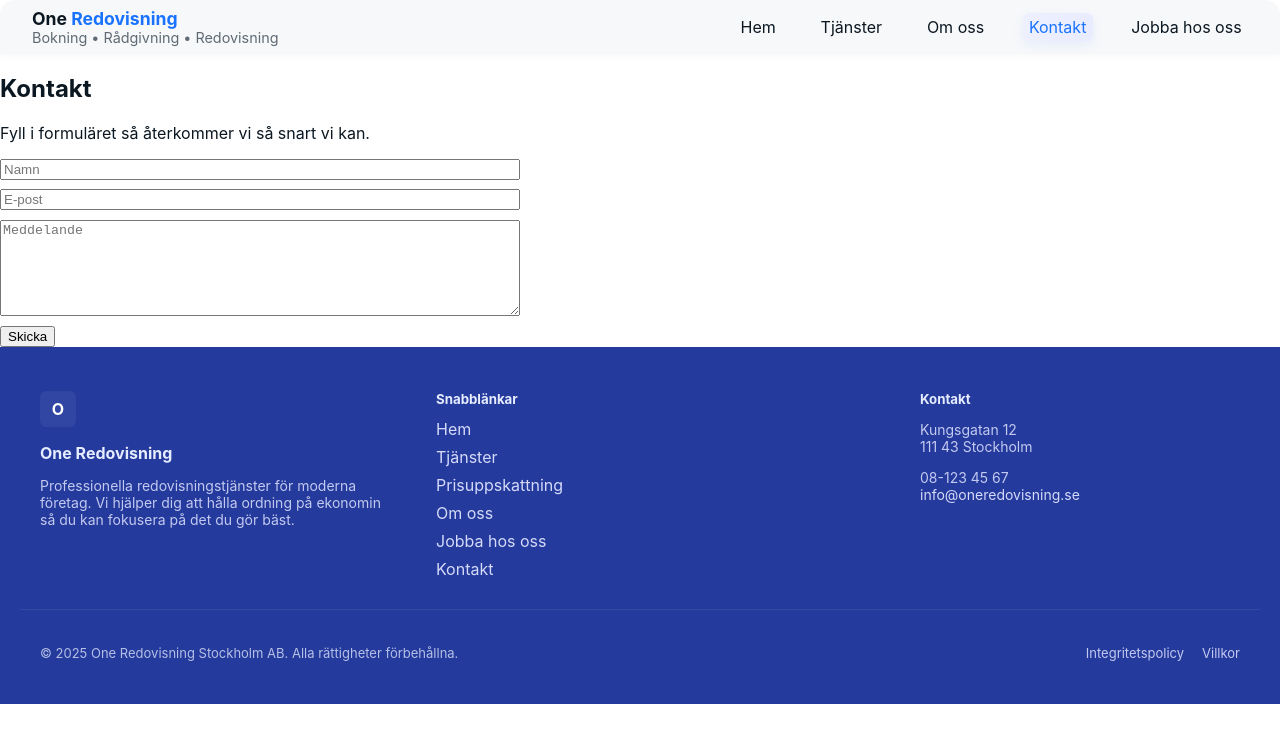
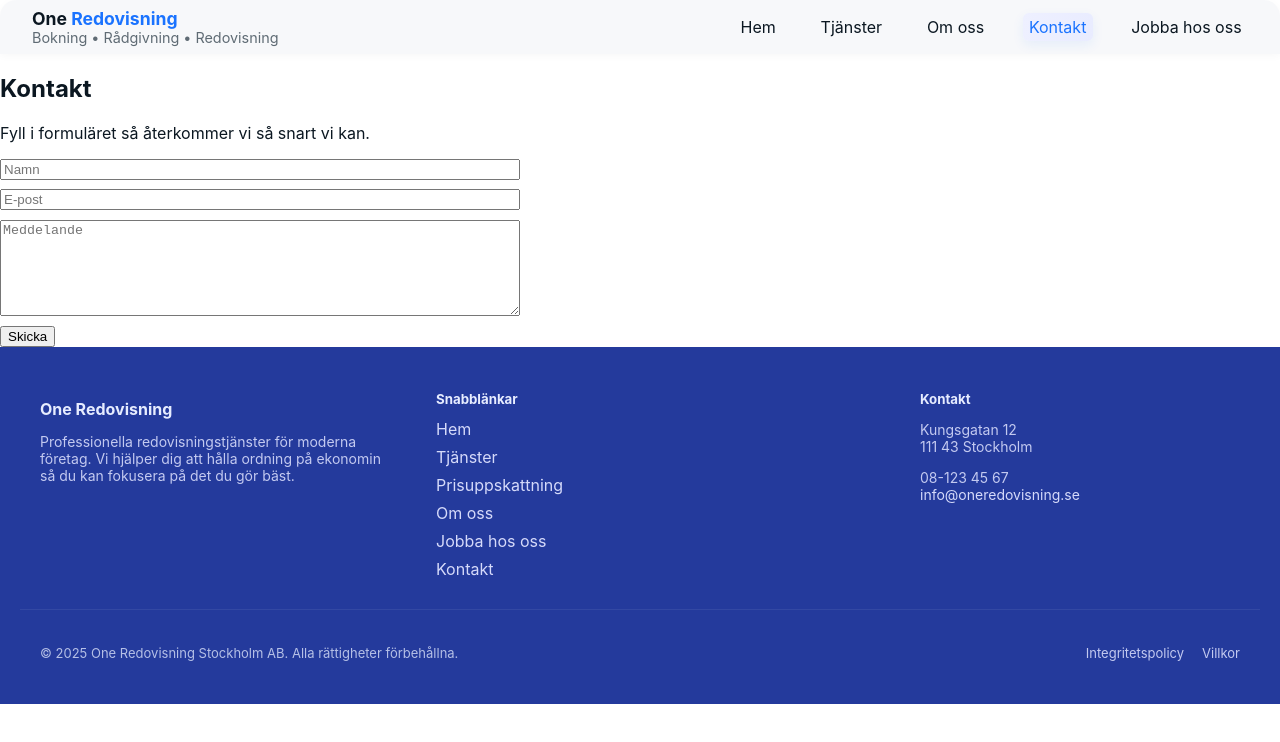
Before and after one commit to draginojd/one-redovisning, a React (Create React App) app in the folder client/: page /kontakt in a window 1280 px wide. Shown: the top 742 px of the page. Built offline with nearby package versions, Linux system fonts and the light colour scheme.

Commit message:
removed fake logo from footer

```diff
--- a/client/src/components/Footer/Footer.js
+++ b/client/src/components/Footer/Footer.js
@@ -7,7 +7,7 @@ export default function Footer(){
     <footer className="site-footer deep">
       <div className="footer-inner">
         <div className="footer-col brand">
-          <div className="logo-pill">O</div>
+
           <h4>One Redovisning</h4>
           <p className="muted">Professionella redovisningstjänster för moderna företag. Vi hjälper dig att hålla ordning på ekonomin så du kan fokusera på det du gör bäst.</p>
         </div>
```
